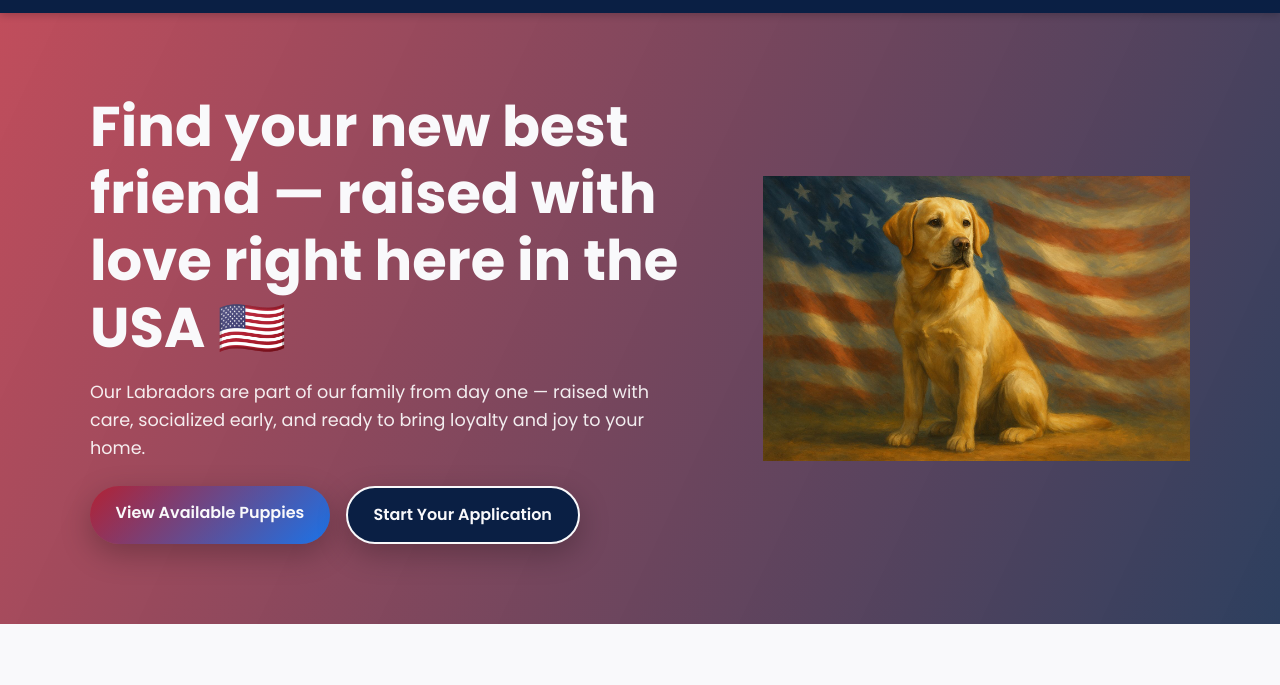
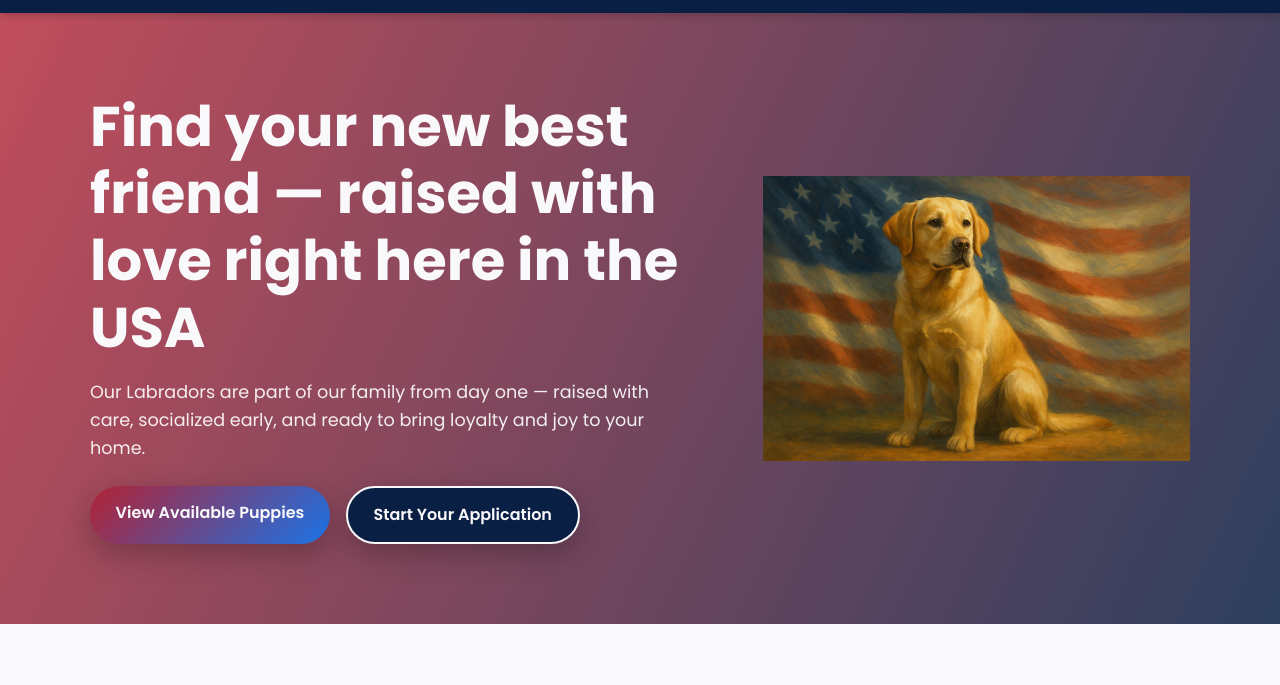
Before and after one commit to themisterrock/semper-fi-labradors, a plain HTML site: page index.html in a window 1280 px wide. Shown: the part 64-749 px from the top of the page. Drawn offline with Linux system fonts and the light colour scheme.

Commit message:
Update index.html

```diff
--- a/index.html
+++ b/index.html
@@ -32,7 +32,7 @@
   <section class="hero">
     <div class="container">
       <div>
-        <h1>Find your new best friend — raised with love right here in the USA 🇺🇸</h1>
+        <h1>Find your new best friend — raised with love right here in the USA </h1>
         <p>Our Labradors are part of our family from day one — raised with care, socialized early, and ready to bring loyalty and joy to your home.</p>
         <div class="btn-group">
           <a href="puppies.html" class="btn">View Available Puppies</a>
```
